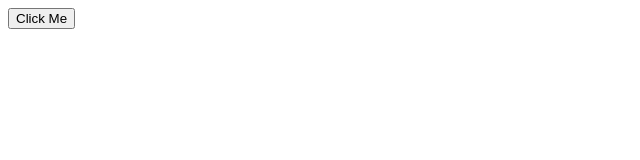
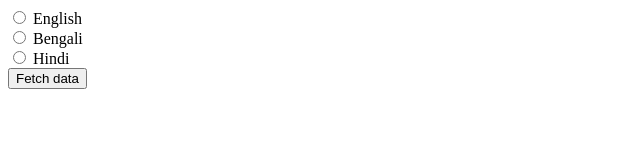
Before and after one commit to shirshendubhowmick/top-level-await-demo, a website built with webpack: page src/index.html in a window 1280 px wide. Shown: the whole page, without its empty margins (0-640 px from the left). Built offline with nearby package versions, Linux system fonts and the light colour scheme.

Commit message:
added input dom strtcure

```diff
--- a/src/index.html
+++ b/src/index.html
@@ -6,6 +6,14 @@
   <title>Top level await demo</title>
 </head>
 <body>
-  <button>Click Me</button>
+  <input type="radio" id="engligh" name="language" value="english">
+  <label for="English">English</label><br>
+  <input type="radio" id="bengali" name="language" value="bengali">
+  <label for="bengali">Bengali</label><br>
+  <input type="radio" id="hindi" name="language" value="hindi">
+  <label for="hindi">Hindi</label>
+  <br />
+  <button id="fetch-button">Fetch data</button>
+  <p id="greetings"></p>
 </body>
 </html>
```
